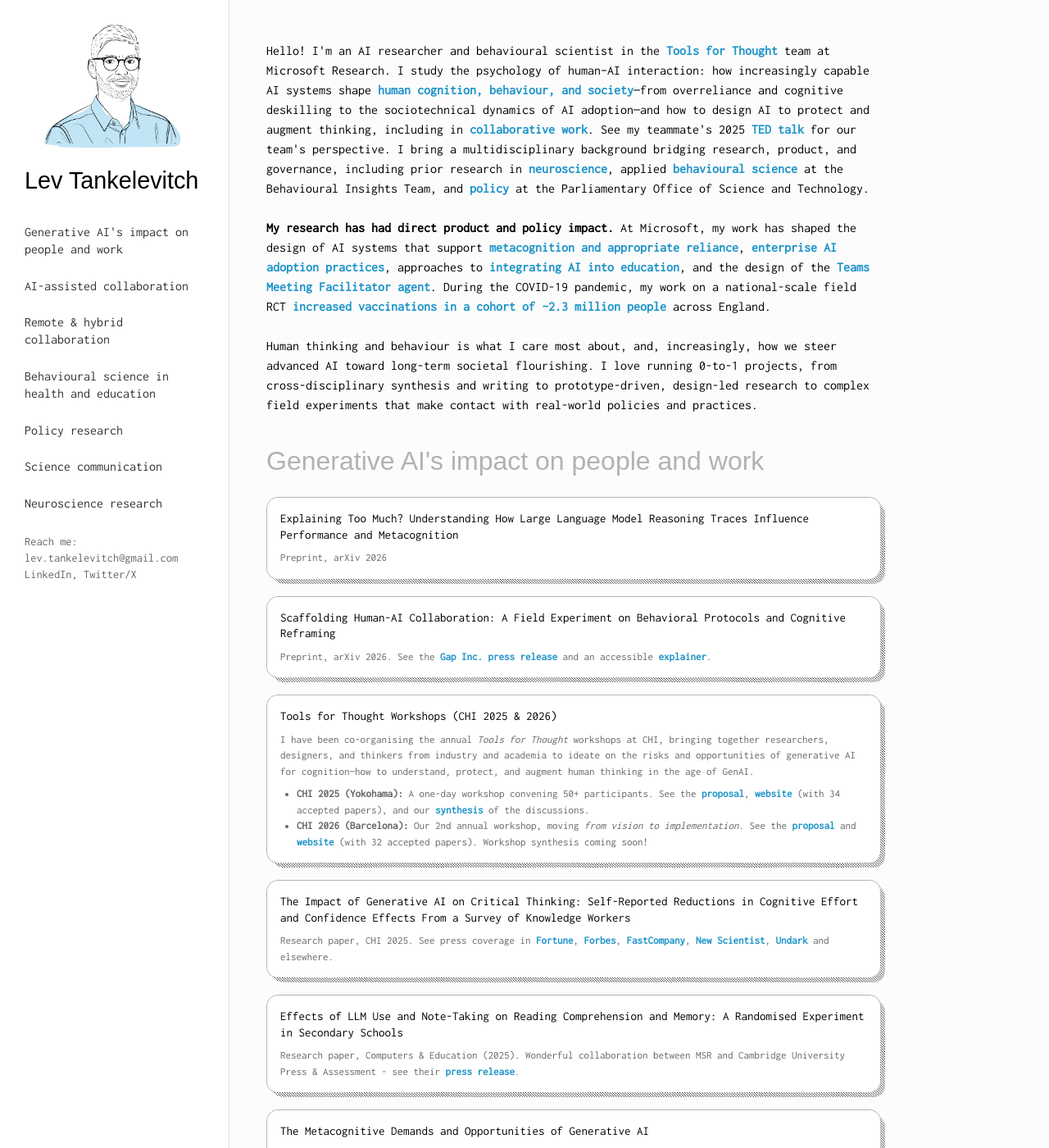
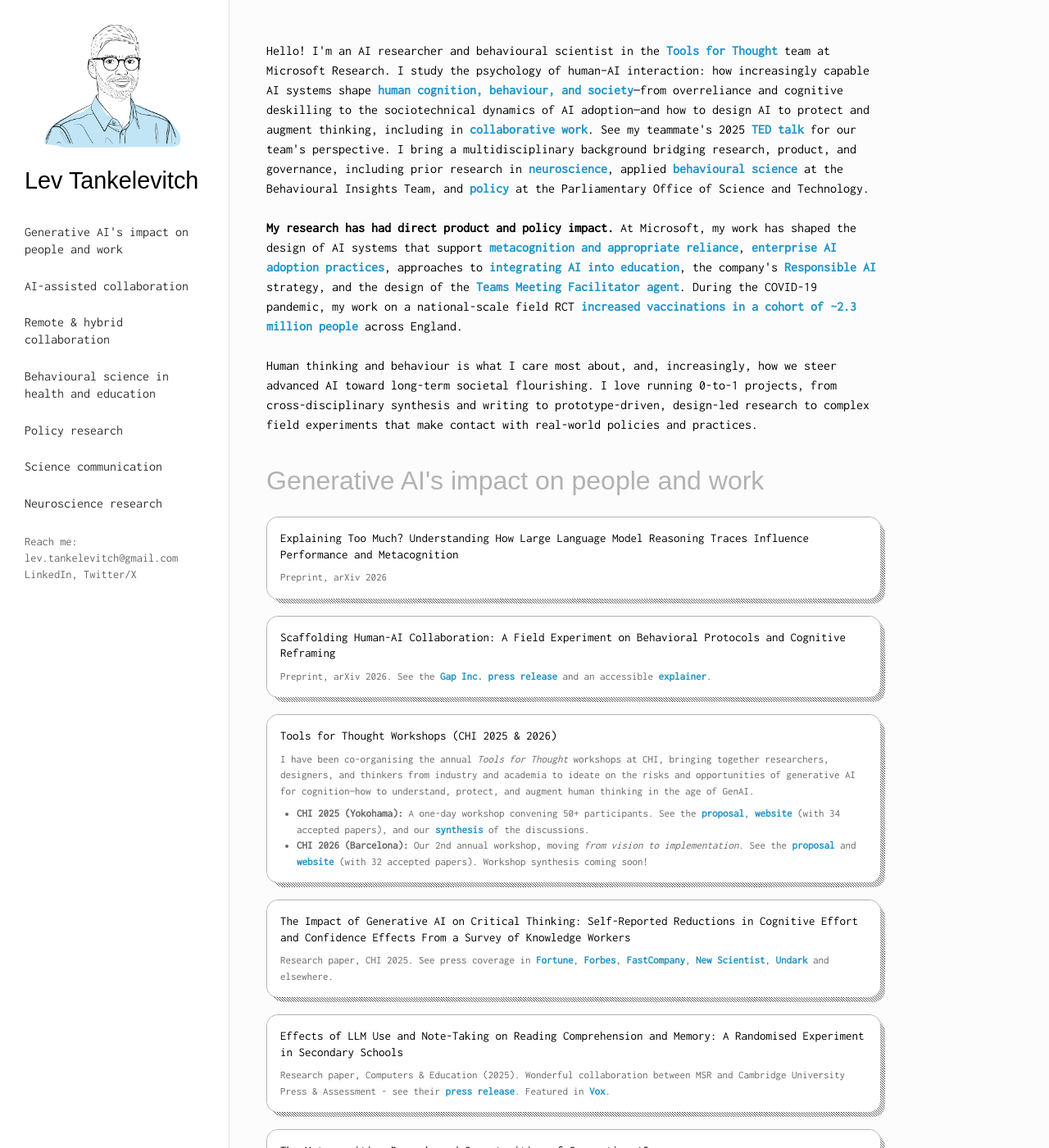
Before and after one commit to levtank/levtank.github.io, a Jekyll site: the page built from index.html, in a window 1280 px wide and 1400 px high. Shown: the whole window at 82% size. Built offline with Jekyll 4.4.1, drawn with Linux system fonts in a browser that asks for light colours; nearby versions of some CDN libraries; some web fonts are replaced.

Commit message:
Update research impact and press coverage
Co-authored-by: Copilot <223556219+Copilot@users.noreply.github.com>

```diff
--- a/index.html
+++ b/index.html
@@ -5,7 +5,7 @@ layout: default
 I bring a multidisciplinary background bridging research, product, and governance, including prior research in <a href="/#academic-neuroscience-research">neuroscience</a>, applied <a href="/#applied-behavioural-science">behavioural science</a> at the Behavioural Insights Team, and <a href="/#policy-research" target="_blank">policy</a> at the Parliamentary Office of Science and Technology.</p>
 <br>
 <p>
-  <strong>My research has had direct product and policy impact.</strong> At Microsoft, my work has shaped the design of AI systems that support <a href="https://www.microsoft.com/en-us/research/video/the-metacognitive-demands-and-opportunities-of-generative-ai/" target="_blank">metacognition and appropriate reliance</a>, <a href="https://www.gapinc.com/en-us/articles/2026/04/gap-inc-and-microsoft-research-explores-how-human-">enterprise AI adoption practices</a>, approaches to <a href = "https://www.microsoft.com/en-us/education/msdownloads/AI-in-Education-A-Microsoft-Special-Report.pdf" target="_blank"> integrating AI into education</a>, and the design of the <a href="https://support.microsoft.com/en-gb/office/facilitator-in-microsoft-teams-meetings-37657f91-39b5-40eb-9421-45141e3ce9f6" target="_blank">Teams Meeting Facilitator agent</a>. During the COVID-19 pandemic, my work on a national-scale field RCT <a href="https://www.nature.com/articles/s41562-025-02165-x" target="_blank">increased vaccinations in a cohort of ~2.3 million people</a> across England.
+  <strong>My research has had direct product and policy impact.</strong> At Microsoft, my work has shaped the design of AI systems that support <a href="https://www.microsoft.com/en-us/research/video/the-metacognitive-demands-and-opportunities-of-generative-ai/" target="_blank">metacognition and appropriate reliance</a>, <a href="https://www.gapinc.com/en-us/articles/2026/04/gap-inc-and-microsoft-research-explores-how-human-">enterprise AI adoption practices</a>, approaches to <a href = "https://www.microsoft.com/en-us/education/msdownloads/AI-in-Education-A-Microsoft-Special-Report.pdf" target="_blank"> integrating AI into education</a>, the company's <a href = "https://cdn-dynmedia-1.microsoft.com/is/content/microsoftcorp/microsoft/msc/documents/presentations/CSR/Responsible-AI-Transparency-Report-2026.pdf">Responsible AI</a> strategy, and the design of the <a href="https://support.microsoft.com/en-gb/office/facilitator-in-microsoft-teams-meetings-37657f91-39b5-40eb-9421-45141e3ce9f6" target="_blank">Teams Meeting Facilitator agent</a>. During the COVID-19 pandemic, my work on a national-scale field RCT <a href="https://www.nature.com/articles/s41562-025-02165-x" target="_blank">increased vaccinations in a cohort of ~2.3 million people</a> across England.
 </p>
 <br>
 <p>
@@ -68,7 +68,7 @@ I bring a multidisciplinary background bridging research, product, and governanc
       <div class="card-title">
         <a href="https://www.sciencedirect.com/science/article/pii/S0360131525002829" target="_blank">Effects of LLM Use and Note-Taking on Reading Comprehension and Memory: A Randomised Experiment in Secondary Schools</a>
       </div>
-      <div class="card-meta">Research paper, Computers & Education (2025). Wonderful collaboration between MSR and Cambridge University Press & Assessment - see their <a href="https://www.cambridge.org/news-and-insights/note-taking-more-effective-than-ai-for-learning" target="_blank">press release</a>.</div>
+      <div class="card-meta">Research paper, Computers & Education (2025). Wonderful collaboration between MSR and Cambridge University Press & Assessment - see their <a href="https://www.cambridge.org/news-and-insights/note-taking-more-effective-than-ai-for-learning" target="_blank">press release</a>. Featured in <a href="https://www.vox.com/life/502018/attention-tiktok-reading-books-better-tips" target="_blank">Vox</a>.</div>
 
     </div>
   </div>
```
